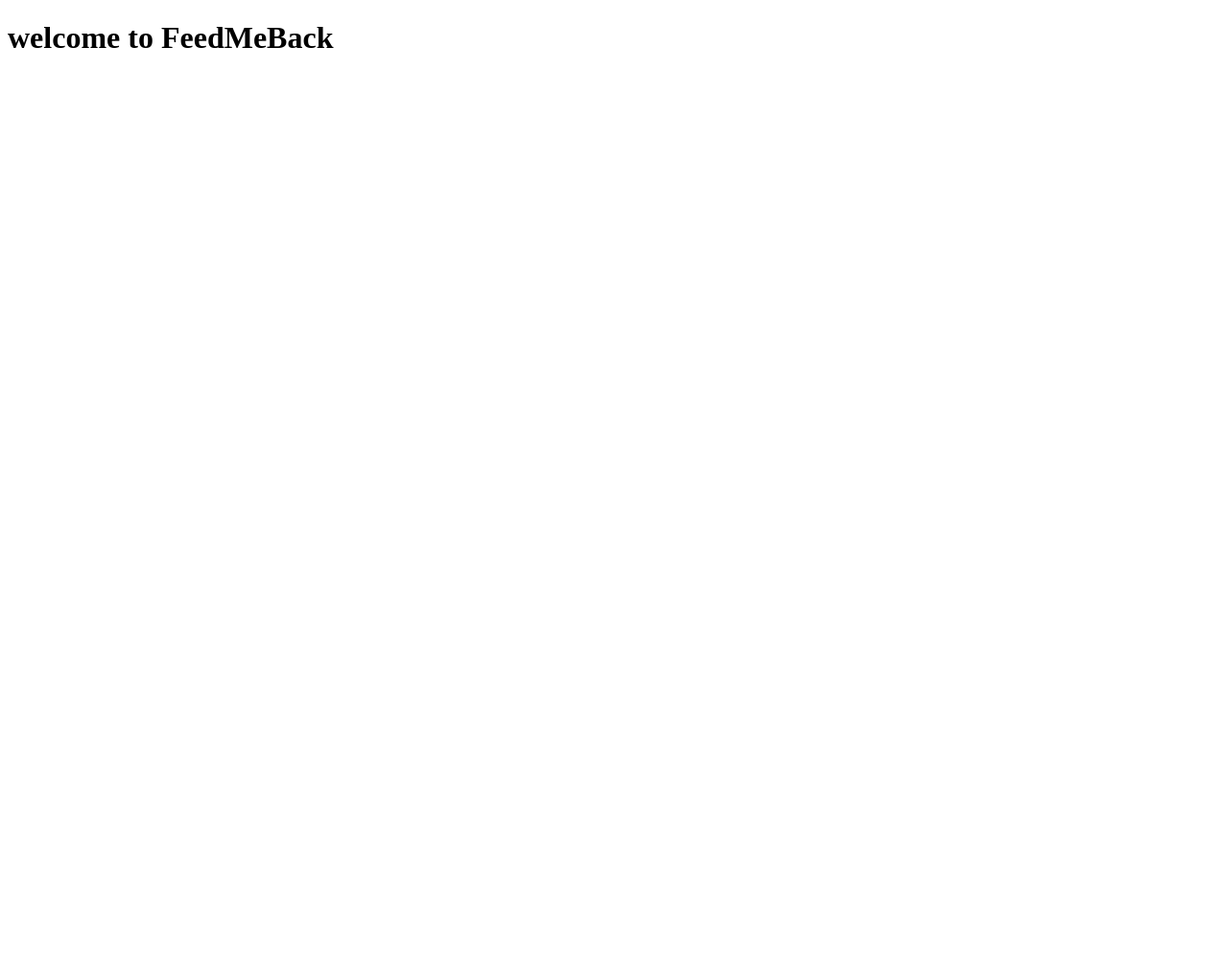
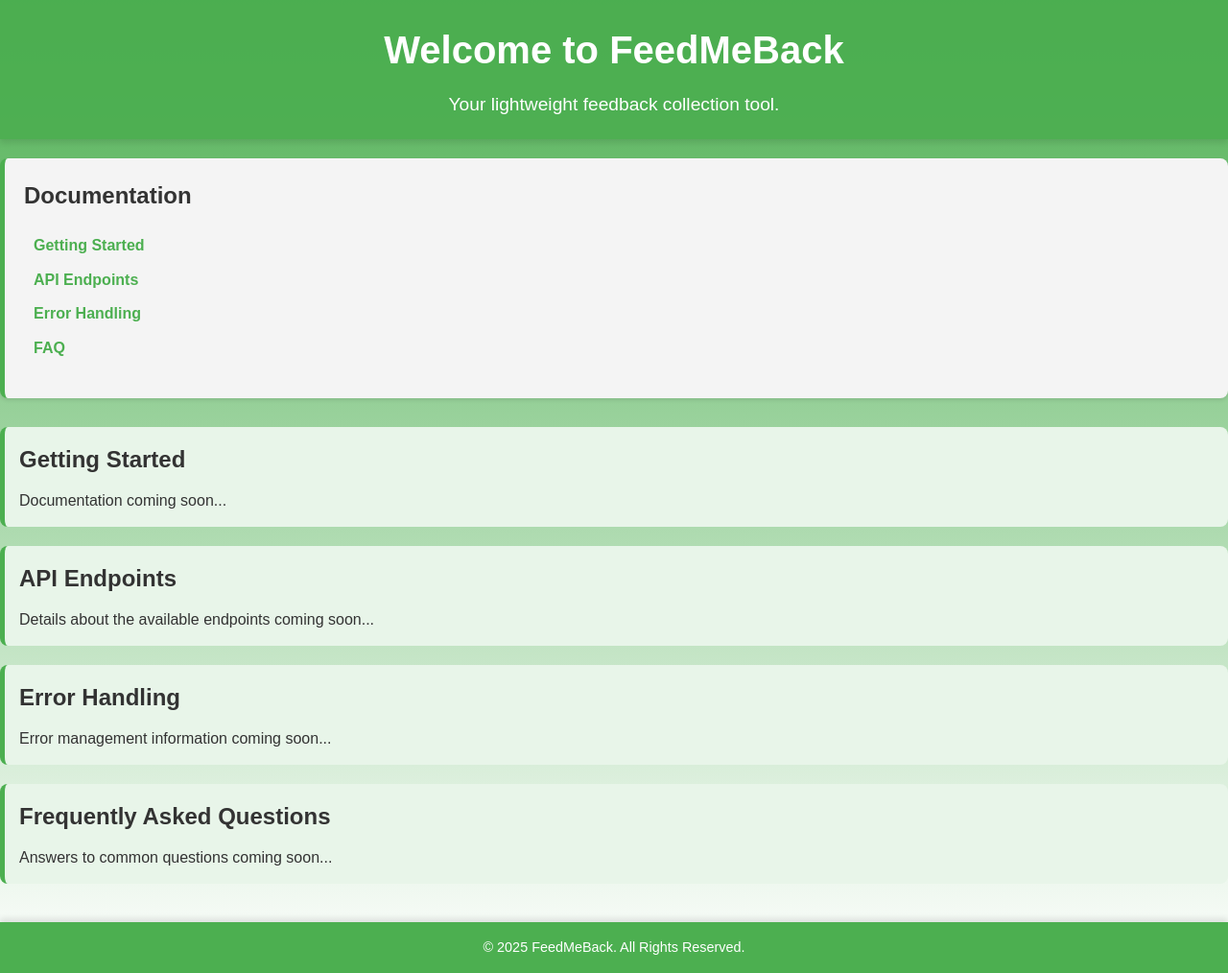
Before and after one commit to smartcraze/FeedMeBack, a website: page src/index.html in a window 1280 px wide. Shown: the whole page at 96% size. Before the commit the page ends 800 px from the top, so only its background shows below. Drawn offline with Linux system fonts and the light colour scheme.

Commit message:
added index.html

```diff
--- a/src/index.html
+++ b/src/index.html
@@ -5,18 +5,183 @@
     <meta charset="UTF-8">
     <meta name="viewport" content="width=device-width, initial-scale=1.0">
     <meta name="description"
-        content="A Pure Node js Backend For the FeedMeBack ,It is the small tools for collecting the feedback from the user">
-    <meta name="keywords"
-        content="smartcraze , feedmeback , feedback , feedback tool , feedback system , suraj vishwkarma">
+        content="A Pure Node.js Backend For FeedMeBack, a small tool for collecting user feedback.">
+    <meta name="keywords" content="smartcraze, feedmeback, feedback, feedback tool, feedback system, suraj vishwkarma">
     <meta property="og:smartcraze-portfolio" content="Smartcraze.online">
     <meta property="og:locale" content="en_US">
     <link rel="icon" href="favicon.ico" type="image/x-icon">
-    <title>FeedMeBack</title>
+    <link rel="stylesheet" href="styles.css">
+    <title>FeedMeBack Documentation</title>
+    <style>
+        /* Global Styles */
+        * {
+            margin: 0;
+            padding: 0;
+            box-sizing: border-box;
+        }
 
+        body {
+            font-family: 'Arial', sans-serif;
+            line-height: 1.6;
+            background: linear-gradient(to bottom, #4caf50, #ffffff);
+            color: #333;
+            min-height: 100vh;
+            display: flex;
+            flex-direction: column;
+        }
+
+        .container {
+            width: 90%;
+            max-width: 1200px;
+            margin: 0 auto;
+        }
+
+        header {
+            background: rgba(76, 175, 80, 0.9);
+            color: #fff;
+            padding: 20px 0;
+            text-align: center;
+            box-shadow: 0 4px 6px rgba(0, 0, 0, 0.1);
+        }
+
+        header h1 {
+            font-size: 2.5rem;
+            margin-bottom: 10px;
+        }
+
+        header p {
+            font-size: 1.2rem;
+        }
+
+        main {
+            flex: 1;
+            padding: 20px 0;
+        }
+
+        .docs-section {
+            margin-bottom: 30px;
+            padding: 20px;
+            background: #f4f4f4;
+            border-radius: 8px;
+            box-shadow: 0 2px 4px rgba(0, 0, 0, 0.1);
+        }
+
+        .docs-section ul {
+            list-style: none;
+            padding: 10px;
+        }
+
+        .docs-section ul li {
+            margin: 10px 0;
+        }
+
+        .docs-section ul li a {
+            text-decoration: none;
+            color: #4caf50;
+            font-weight: bold;
+        }
+
+        .docs-section ul li a:hover {
+            text-decoration: underline;
+        }
+
+        section {
+            margin-bottom: 20px;
+            padding: 15px;
+            background: #e8f5e9;
+            border-left: 5px solid #4caf50;
+            border-radius: 8px;
+        }
+
+        section h3 {
+            margin-bottom: 10px;
+            font-size: 1.5rem;
+        }
+
+        footer {
+            text-align: center;
+            background: #4caf50;
+            color: #fff;
+            padding: 15px 0;
+            font-size: 0.9rem;
+            box-shadow: 0 -4px 6px rgba(0, 0, 0, 0.1);
+        }
+
+        @media (max-width: 768px) {
+            header h1 {
+                font-size: 2rem;
+            }
+
+            header p {
+                font-size: 1rem;
+            }
+
+            section h3 {
+                font-size: 1.2rem;
+            }
+
+            .docs-section ul li {
+                margin: 5px 0;
+            }
+        }
+
+        @media (max-width: 480px) {
+            header h1 {
+                font-size: 1.5rem;
+            }
+
+            header p {
+                font-size: 0.9rem;
+            }
+        }
+    </style>
 </head>
 
 <body>
-    <h1>welcome to FeedMeBack</h1>
+    <header>
+        <div class="container">
+            <h1>Welcome to FeedMeBack</h1>
+            <p>Your lightweight feedback collection tool.</p>
+        </div>
+    </header>
+
+    <main>
+        <section class="docs-section">
+            <h2>Documentation</h2>
+            <ul>
+                <li><a href="#getting-started">Getting Started</a></li>
+                <li><a href="#api-endpoints">API Endpoints</a></li>
+                <li><a href="#error-handling">Error Handling</a></li>
+                <li><a href="#faq">FAQ</a></li>
+            </ul>
+        </section>
+
+        <section id="getting-started">
+            <h3>Getting Started</h3>
+            <p>Documentation coming soon...</p>
+        </section>
+
+        <section id="api-endpoints">
+            <h3>API Endpoints</h3>
+            <p>Details about the available endpoints coming soon...</p>
+        </section>
+
+        <section id="error-handling">
+            <h3>Error Handling</h3>
+            <p>Error management information coming soon...</p>
+        </section>
+
+        <section id="faq">
+            <h3>Frequently Asked Questions</h3>
+            <p>Answers to common questions coming soon...</p>
+        </section>
+    </main>
+
+    <footer>
+        <div class="container">
+            <p>&copy; 2025 FeedMeBack. All Rights Reserved.</p>
+        </div>
+    </footer>
 </body>
 
 </html>
```
